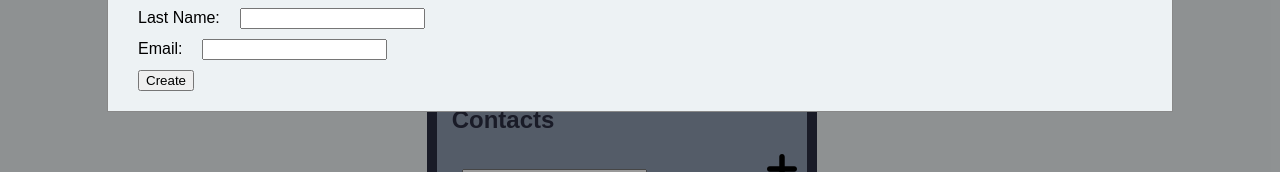
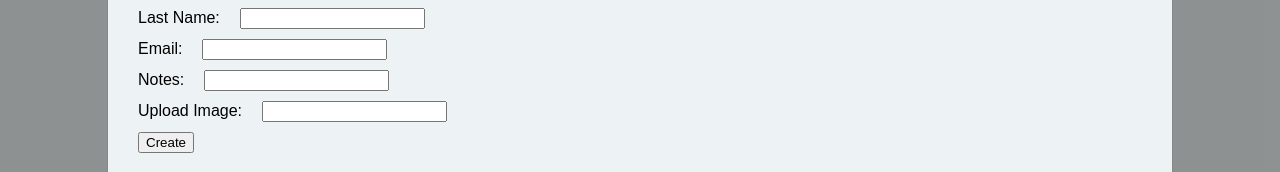
Before and after one commit to ChristopherArias-Hash/Java-Contact-app, a React (Vite) app in the folder frontend/: page / in a window 1280 px wide. Both pictures are taken after a click on the icon 781 px from the left and 350 px from the top of the page. Shown: the part 182-354 px from the top of the page. Built offline with nearby package versions, Linux system fonts and the light colour scheme; no server answers.

Commit message:
Added java values for notes and pictures.
Made react values for ntoes and upload Image

```diff
--- a/frontend/src/components/ContactForm.jsx
+++ b/frontend/src/components/ContactForm.jsx
@@ -6,6 +6,8 @@ const ContactForm = ({ existingContact = {}, updateCallback }) => {
   const [firstName, setFirstName] = useState(existingContact.firstName || "");
   const [lastName, setLastName] = useState(existingContact.lastName || "");
   const [email, setEmail] = useState(existingContact.email || "");
+  const [notes, setNotes] = useState(existingContact.notes || "");
+  const [imageUrl, setImageUrl] = useState(existingContact.imageUrl || "");
 
   // Check if the form is used for updating an existing contact
   const updating = Object.entries(existingContact).length !== 0;
@@ -18,7 +20,9 @@ const ContactForm = ({ existingContact = {}, updateCallback }) => {
     const data = {
       firstName,
       lastName,
-      email
+      email,
+      notes,
+      imageUrl
     };
 
     try {
@@ -72,6 +76,24 @@ const ContactForm = ({ existingContact = {}, updateCallback }) => {
           onChange={(e) => setEmail(e.target.value)}
         />
       </div>
+      <div>
+        <label htmlFor="notes">Notes:</label>
+        <input
+          type="notes"
+          id="notes"
+          value={notes}
+          onChange={(e) => setNotes(e.target.value)}
+        />
+      </div>
+      <div>
+        <label htmlFor="imageUrl">Upload Image:</label>
+        <input
+          type="imageUrl"
+          id="imageUrl"
+          value={imageUrl}
+          onChange={(e) => setImageUrl(e.target.value)}
+        />
+      </div>
       <button type="submit">{updating ? "Update" : "Create"}</button>
     </form>
   );
```
Also changed, not shown: 4 other files (tests, documents, lock files or other folders).
